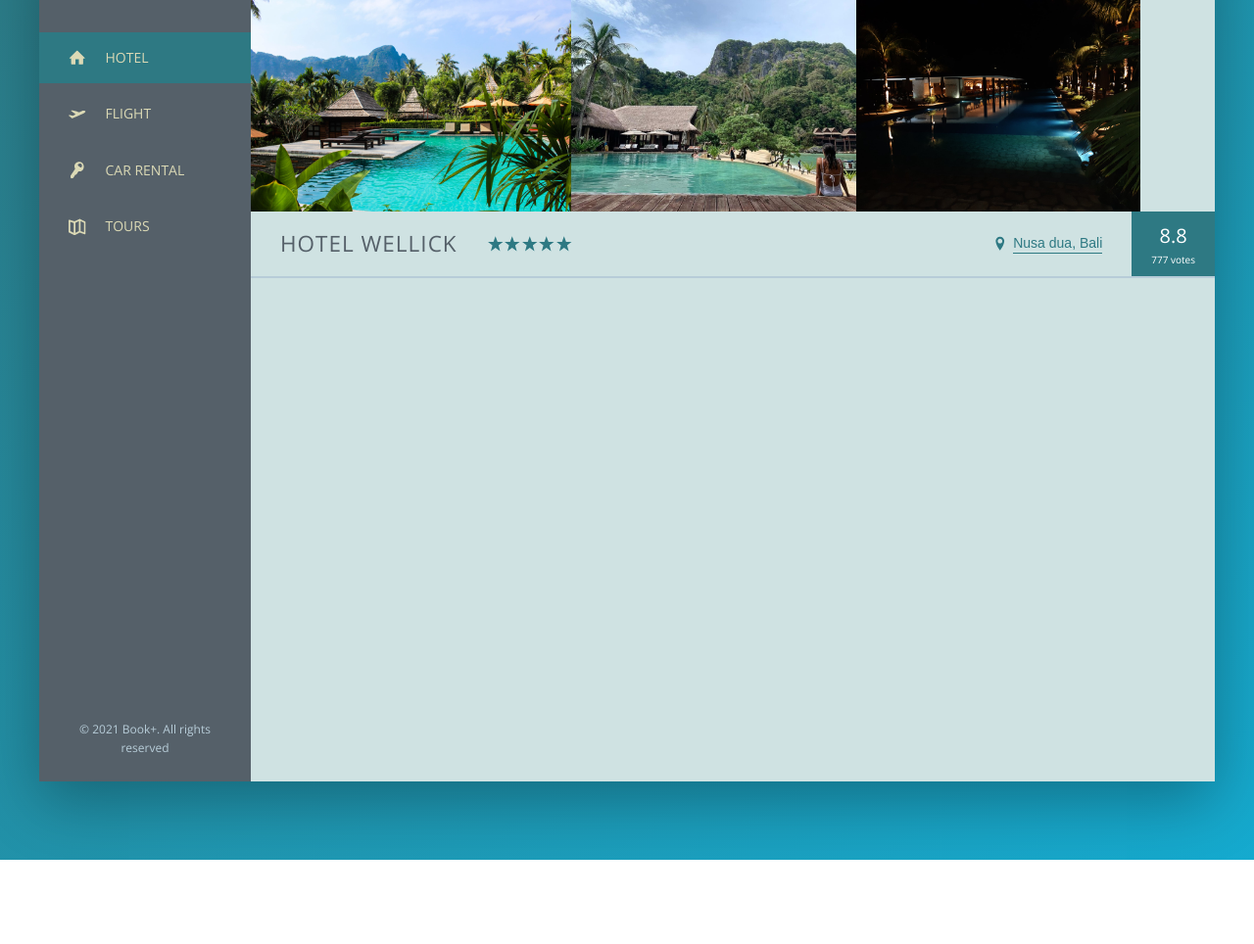
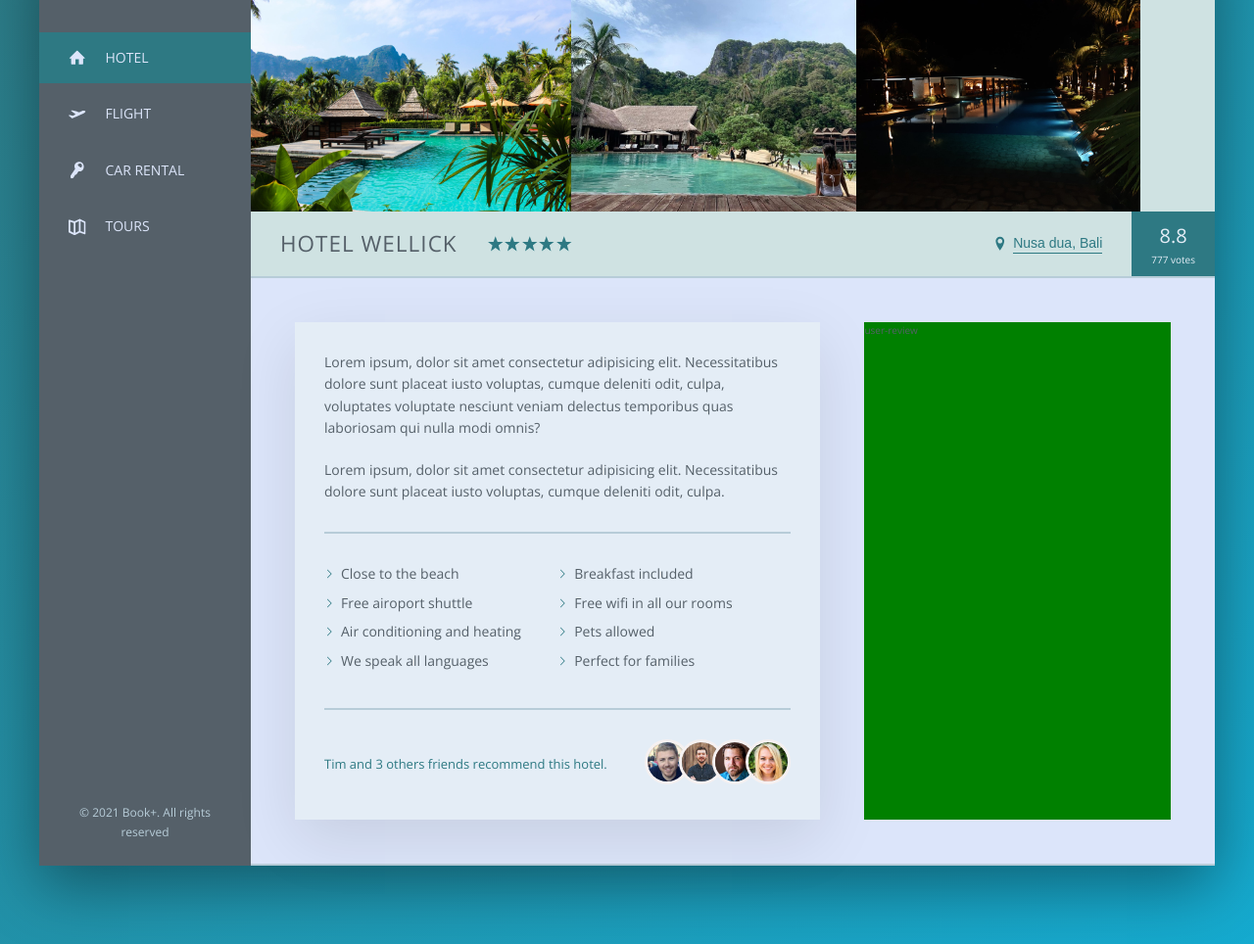
Before and after one commit to simon2385/book-plus, a website: page index.html in a window 1280 px wide. Shown: the part 152-1116 px from the top of the page at 98% size. Before the commit the page ends 1030 px from the top, so only its background shows below. Drawn offline with nearby package versions, Linux system fonts and the light colour scheme.

Commit message:
details section

```diff
--- a/index.html
+++ b/index.html
@@ -147,6 +147,60 @@
               <div class="overview__rating-count">777 votes</div>
             </div>
           </div>
+
+          <div class="detail">
+            <div class="description">
+              <p class="paragraph">
+                Lorem ipsum, dolor sit amet consectetur adipisicing elit.
+                Necessitatibus dolore sunt placeat iusto voluptas, cumque
+                deleniti odit, culpa, voluptates voluptate nesciunt veniam
+                delectus temporibus quas laboriosam qui nulla modi omnis?
+              </p>
+              <p class="paragraph">
+                Lorem ipsum, dolor sit amet consectetur adipisicing elit.
+                Necessitatibus dolore sunt placeat iusto voluptas, cumque
+                deleniti odit, culpa.
+              </p>
+              <ul class="list">
+                <li class="list__item">Close to the beach</li>
+                <li class="list__item">Breakfast included</li>
+                <li class="list__item">Free airoport shuttle</li>
+                <li class="list__item">Free wifi in all our rooms</li>
+                <li class="list__item">Air conditioning and heating</li>
+                <li class="list__item">Pets allowed</li>
+                <li class="list__item">We speak all languages</li>
+                <li class="list__item">Perfect for families</li>
+              </ul>
+              <div class="recommend">
+                <p class="recommend__count">
+                  Tim and 3 others friends recommend this hotel.
+                </p>
+                <div class="recommend__friends">
+                  <img
+                    src="img/user-3.jpg"
+                    alt="Friend 1"
+                    class="recommend__photo"
+                  />
+                  <img
+                    src="img/user-4.jpg"
+                    alt="Friend 2"
+                    class="recommend__photo"
+                  />
+                  <img
+                    src="img/user-5.jpg"
+                    alt="Friend 3"
+                    class="recommend__photo"
+                  />
+                  <img
+                    src="img/user-6.jpg"
+                    alt="Friend 4"
+                    class="recommend__photo"
+                  />
+                </div>
+              </div>
+            </div>
+            <div class="user-reviews">user-review</div>
+          </div>
         </main>
       </div>
     </div>
--- a/sass/abstracts/_variables.scss
+++ b/sass/abstracts/_variables.scss
@@ -7,10 +7,13 @@
   --color-grey-dark: #556069;
   --color-grey: #b7ccd8;
   --color-grey-light: #cfe2e2;
-  --color-grey-light1: #dbd9b5;
+  --color-grey-light1: #dce5fa;
   --color-black: #2d3338;
-  --color-light: rgb(255, 255, 255);
+  --color-light: rgb(228, 237, 246);
   --color-light1: rgb(246, 241, 241);
 
-  --shadow-dark: 0 2rem 6rem rgba(0, 0, 0, 0.3);
+  --shadow-dark: 0 2rem 6rem rgba(0, 0, 0, 0.4);
+  --shadow-light: 0 2rem 6rem rgba(0, 0, 0, 0.1);
+
+  --line: 2px solid var(--color-grey);
 }
--- a/sass/components/_gallery.scss
+++ /dev/null
@@ -1,10 +0,0 @@
-.gallery {
-  display: flex;
-  height: 21.8rem;
-
-  &__photo {
-    width: 100%;
-    height: 100%;
-    display: block;
-  }
-}
--- /dev/null
+++ b/sass/components/_hotel-description.scss
@@ -0,0 +1,58 @@
+.paragraph:not(:last-of-type) {
+  margin-bottom: 2rem;
+}
+
+.list {
+  list-style: none;
+  margin: 3rem 0;
+  padding: 3rem 0;
+  border-top: var(--line);
+  border-bottom: var(--line);
+  display: flex;
+  flex-wrap: wrap;
+
+  &__item {
+    flex: 0 0 50%;
+    margin-bottom: 0.7rem;
+  }
+
+  &__item::before {
+    content: "";
+    display: inline-block;
+    height: 1rem;
+    width: 1rem;
+    margin-right: 0.7rem;
+    //older browsers
+    //background-image: url(../img/chevron-thin-right.svg);
+    //background-size: cover;
+
+    //masks
+    background-color: var(--color-primary);
+    mask-image: url(../img/chevron-thin-right.svg);
+    mask-size: cover;
+  }
+}
+
+.recommend {
+  font-size: 1.3rem;
+  color: var(--color-primary);
+  display: flex;
+  align-items: center;
+  justify-content: space-between;
+
+  &__count {
+    margin-right: auto;
+  }
+
+  &__photo {
+    box-sizing: content-box;
+    height: 4rem;
+    width: 4rem;
+    border-radius: 50%;
+    border: 0.3rem solid var(--color-light1);
+
+    &:not(:last-of-type) {
+      margin-right: -1.5rem;
+    }
+  }
+}
--- a/sass/components/_hotel-overview.scss
+++ b/sass/components/_hotel-overview.scss
@@ -1,7 +1,7 @@
 .overview {
   display: flex;
   align-items: center;
-  border-bottom: 2px solid var(--color-grey);
+  border-bottom: var(--line);
 
   &__heading {
     font-size: 2.25rem;
--- a/sass/components/_logo.scss
+++ /dev/null
@@ -1,4 +0,0 @@
-.logo {
-  height: 4.5rem;
-  margin-left: 3rem;
-}
--- a/sass/layout/_container.scss
+++ b/sass/layout/_container.scss
@@ -6,3 +6,7 @@
 
   min-height: 50rem;
 }
+
+.content {
+  display: flex;
+}
--- a/sass/layout/_content.scss
+++ /dev/null
@@ -1,3 +0,0 @@
-.content {
-  display: flex;
-}
--- /dev/null
+++ b/sass/layout/_details.scss
@@ -0,0 +1,20 @@
+.detail {
+  display: flex;
+  background-color: var(--color-grey-light1);
+  padding: 4.5rem;
+  border-bottom: var(--line);
+}
+
+.description {
+  font-size: 1.4rem;
+  flex: 0 0 60%;
+  background-color: var(--color-light);
+  box-shadow: var(--shadow-light);
+  padding: 3rem;
+  margin-right: 4.5rem;
+}
+
+.user-reviews {
+  background-color: green;
+  flex: 1;
+}
--- a/sass/layout/_header.scss
+++ b/sass/layout/_header.scss
@@ -7,3 +7,8 @@
   align-items: center;
   font-size: 1.4rem;
 }
+
+.logo {
+  height: 4.5rem;
+  margin-left: 3rem;
+}
--- a/sass/layout/_hotel-view.scss
+++ b/sass/layout/_hotel-view.scss
@@ -1,6 +1,15 @@
 .hotel-view {
   background-color: var(--color-grey-light);
   flex-grow: 1;
+}
 
-  height: 80rem;
+.gallery {
+  display: flex;
+  height: 21.8rem;
+
+  &__photo {
+    width: 100%;
+    height: 100%;
+    display: block;
+  }
 }
--- a/sass/main.scss
+++ b/sass/main.scss
@@ -1,16 +1,15 @@
 @import "abstracts/variables.scss";
 @import "abstracts/base.scss";
 
-@import "components/logo";
 @import "components/search";
 @import "components/user-nav";
 @import "components/side-nav";
-@import "components/gallery";
 @import "components/hotel-overview";
 @import "components/button-inline";
+@import "components/hotel-description";
 
 @import "layout/container";
 @import "layout/header";
-@import "layout/content";
 @import "layout/sidebar";
 @import "layout/hotel-view";
+@import "layout/details";
```
Also changed, not shown: css/style.css.
